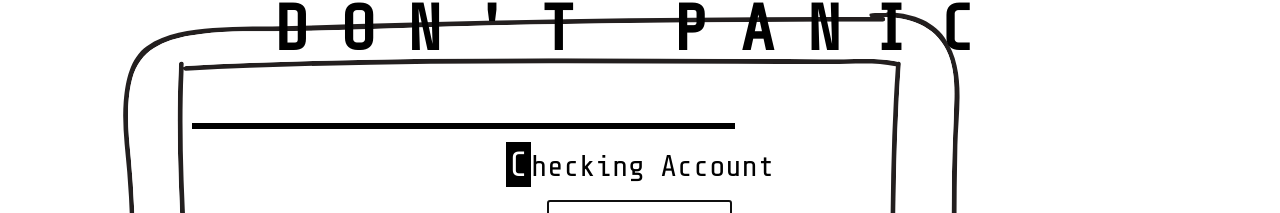
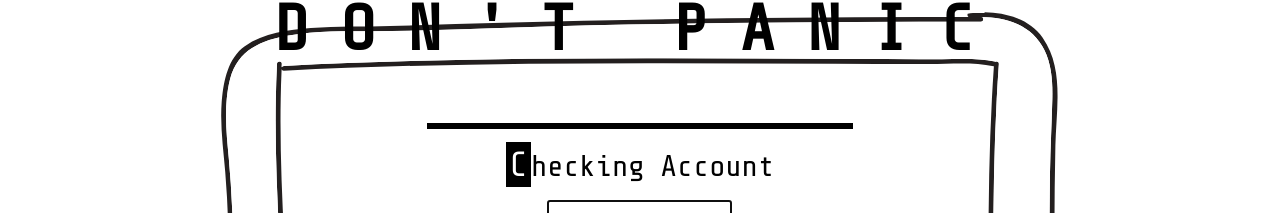
Before and after one commit to UsagiKazma/dont-panic-frontend, a React (Create React App) app in the folder dont-panic/: page /Game in a window 1280 px wide. Shown: the part 103-316 px from the top of the page. Built offline with nearby package versions, Linux system fonts and the light colour scheme; some icons are missing.

Commit message:
fixed some overflow issues

```diff
--- a/dont-panic/src/components/game-components/game-css.scss
+++ b/dont-panic/src/components/game-components/game-css.scss
@@ -10,6 +10,7 @@
 .failures{
     width: 60%;
     font-size: 15px;
+    margin: 0 auto;
 }
 .failure-display{
     display: flex;
@@ -18,11 +19,12 @@
     align-items: center;
     border: black solid;
     width: 60%;
+    margin: 0 auto;
 }
 .player-movement-container{
     // border: solid black;
     height: 500px;
-    width: 100%;
+    width: 700px;
     height: 150px;
     background: url(https://res.cloudinary.com/dum4u7sro/image/upload/v1587261264/Untitled_design_3_w3gffl.png);
     background-size: contain;
```
